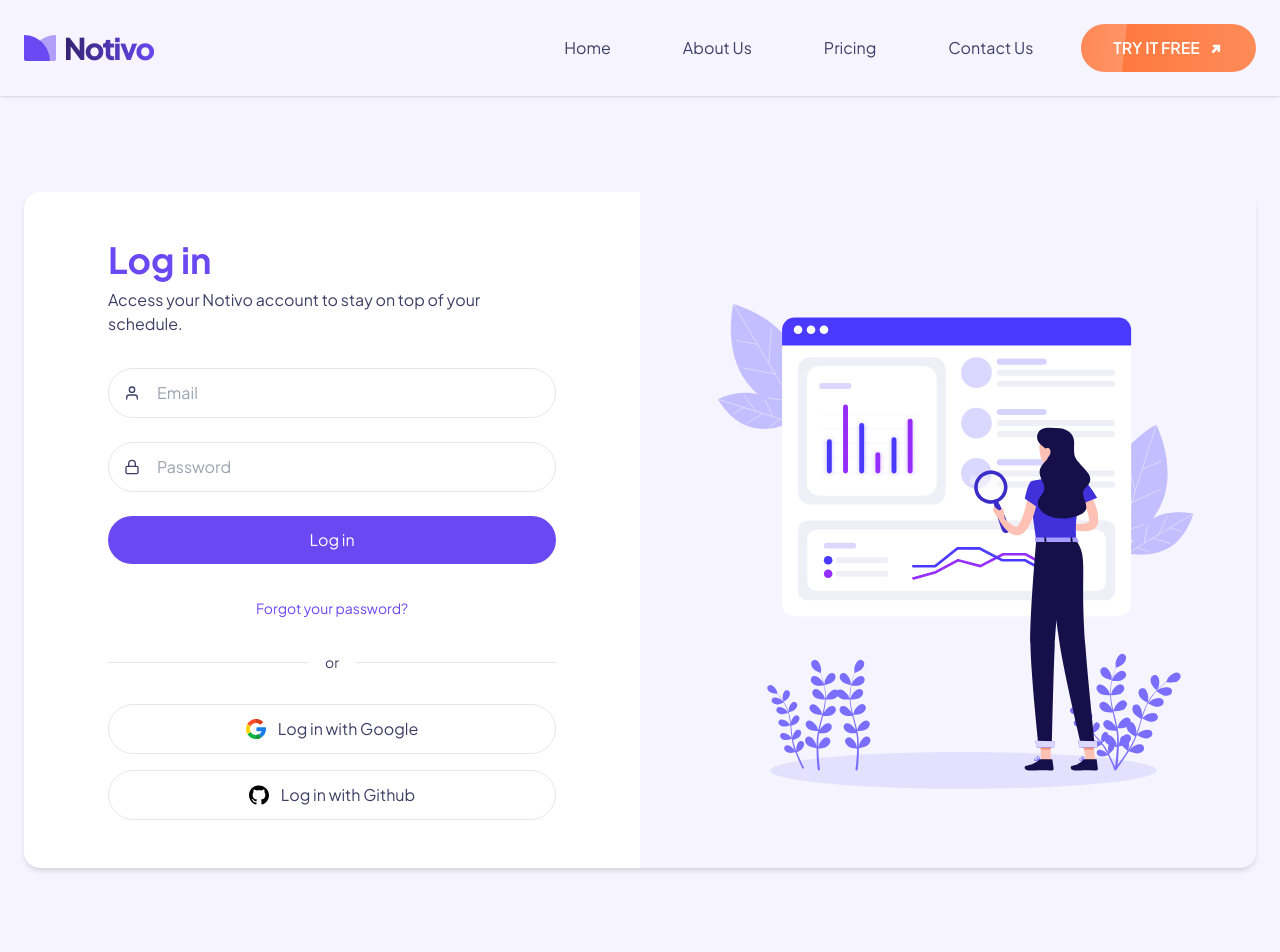
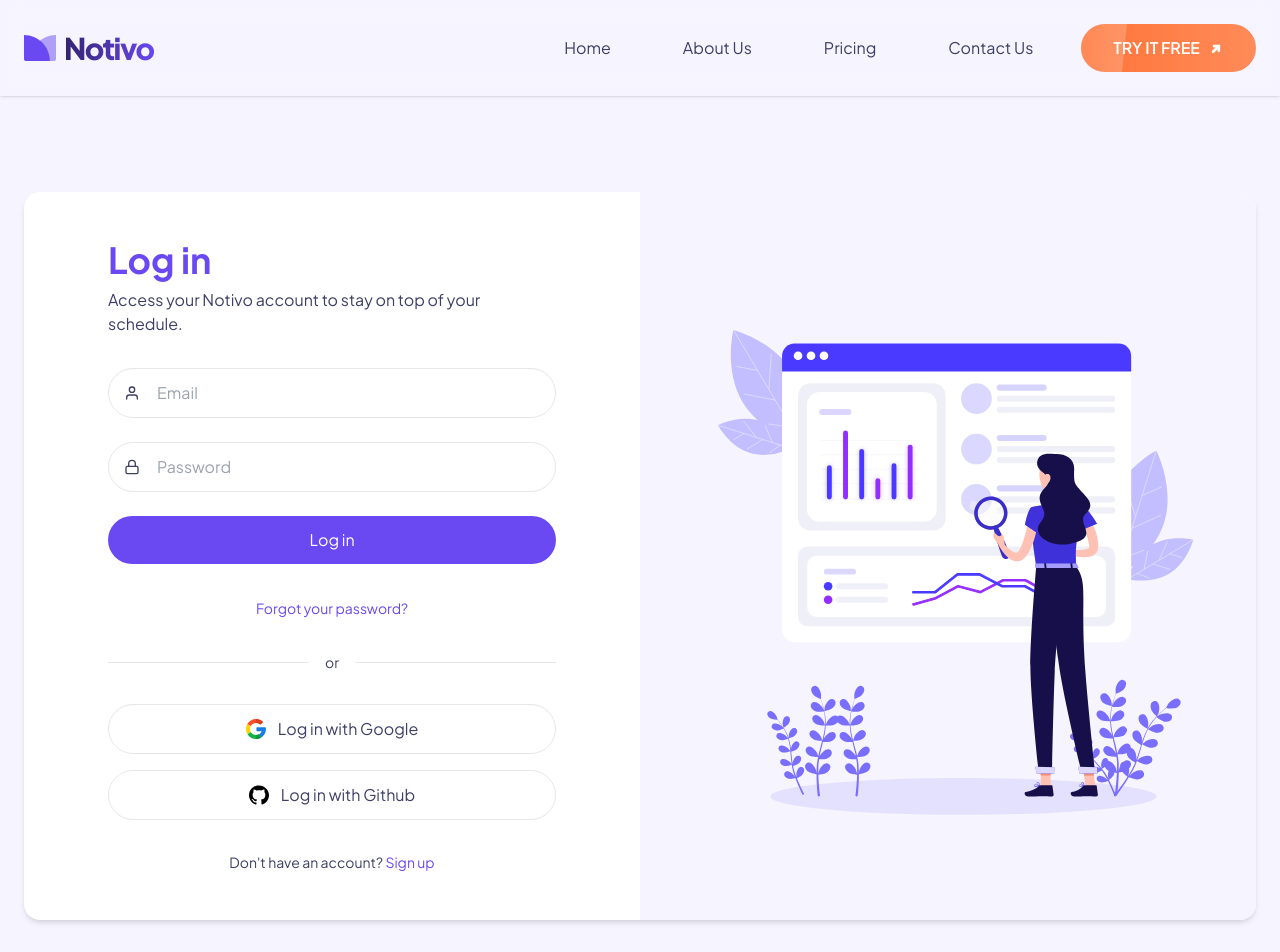
Before and after one commit to sandeep-rajputt/Notivo, a Next.js app: page /login in a window 1280 px wide. Shown: the top 952 px of the page. Built offline with nearby package versions, Linux system fonts and the light colour scheme.

Commit message:
feat: enhance authentication pages with skeleton loading and signup link in login page

```diff
--- /dev/null
+++ b/src/app/(auth)/change-password/loading.tsx
@@ -0,0 +1,7 @@
+"use client";
+
+import Skeleton from "@components/ui/Skeleton";
+
+export default function Loading() {
+  return <Skeleton className="my-20 h-80 max-w-96" />;
+}
--- a/src/app/(auth)/change-password/page.tsx
+++ b/src/app/(auth)/change-password/page.tsx
@@ -5,6 +5,7 @@ import { useRouter, useSearchParams } from "next/navigation";
 import { motion, AnimatePresence } from "framer-motion";
 import CustomBox from "@components/ui/Custom-box";
 import PasswordInput from "@components/ui/Password-input";
+import Skeleton from "@components/ui/Skeleton";
 
 export default function Page() {
   return (
@@ -77,11 +78,8 @@ function PasswordReset() {
     <div className="flex items-center justify-center py-28">
       <AnimatePresence mode="wait">
         {step === "validating" && (
-          <CustomBox className="flex items-center justify-center py-12">
-            <div className="h-12 w-12 animate-spin rounded-full border-4 border-primary border-t-transparent"></div>
-          </CustomBox>
+          <Skeleton className=" h-80 max-w-96 rounded-2xl" />
         )}
-
         {step === "invalid" && (
           <CustomBox>
             <div className="space-y-6 text-center">
--- /dev/null
+++ b/src/app/(auth)/forgot-password/loading.tsx
@@ -0,0 +1,7 @@
+"use client";
+
+import Skeleton from "@components/ui/Skeleton";
+
+export default function Loading() {
+  return <Skeleton className="my-20 h-80 max-w-96" />;
+}
--- /dev/null
+++ b/src/app/(auth)/login/loading.tsx
@@ -0,0 +1,7 @@
+"use client";
+
+import Skeleton from "@components/ui/Skeleton";
+
+export default function Loading() {
+  return <Skeleton className="my-20 h-[828px]" />;
+}
--- a/src/app/(auth)/login/page.tsx
+++ b/src/app/(auth)/login/page.tsx
@@ -27,7 +27,13 @@ export default function Page() {
     <main className="lg:py-28 py-12 text-primary-word">
       <div className="flex bg-white rounded-2xl overflow-hidden shadow-md">
         <div className="flex w-full items-center justify-center px-6 py-12 lg:w-1/2 lg:px-8">
-          <div className="w-full max-w-md space-y-8">
+          <motion.div
+            initial={{ opacity: 0, y: 20 }}
+            animate={{ opacity: 1, y: 0 }}
+            exit={{ opacity: 0, y: -20 }}
+            transition={{ duration: 0.3 }}
+            className="w-full max-w-md space-y-8"
+          >
             <div className="space-y-2">
               <h1 className="text-4xl font-bold text-primary">Log in</h1>
               <p className="text-primary-word">
@@ -126,7 +132,16 @@ export default function Page() {
                 <span>Log in with Github</span>
               </motion.button>
             </div>
-          </div>
+            <div className="text-center text-sm">
+              Don&apos;t have an account?{" "}
+              <Link
+                href="/signup"
+                className="text-primary hover:text-primary-light"
+              >
+                Sign up
+              </Link>
+            </div>
+          </motion.div>
         </div>
 
         {/* Right Section */}
--- /dev/null
+++ b/src/app/(auth)/signup/loading.tsx
@@ -0,0 +1,7 @@
+"use client";
+
+import Skeleton from "@components/ui/Skeleton";
+
+export default function Loading() {
+  return <Skeleton className="my-20 h-[828px]" />;
+}
--- a/src/app/globals.css
+++ b/src/app/globals.css
@@ -35,3 +35,12 @@ body {
 .small-scrollbar::-webkit-scrollbar {
   width: 0px;
 }
+
+@keyframes shimmer {
+  0% {
+    background-position: 200% 0;
+  }
+  100% {
+    background-position: -200% 0;
+  }
+}
--- a/src/components/ui/Custom-box.tsx
+++ b/src/components/ui/Custom-box.tsx
@@ -1,6 +1,5 @@
 "use client";
 
-import { motion } from "framer-motion";
 import { ReactNode } from "react";
 
 interface CustomBoxProps {
@@ -10,13 +9,10 @@ interface CustomBoxProps {
 
 export default function Page({ children, className = "" }: CustomBoxProps) {
   return (
-    <motion.div
-      initial={{ opacity: 0, y: 20 }}
-      animate={{ opacity: 1, y: 0 }}
-      exit={{ opacity: 0, y: -20 }}
+    <div
       className={`w-full max-w-md rounded-2xl bg-white p-8 shadow-lg ${className}`}
     >
       {children}
-    </motion.div>
+    </div>
   );
 }
--- /dev/null
+++ b/src/components/ui/Skeleton.tsx
@@ -0,0 +1,36 @@
+"use client";
+
+type Props = {
+  width?: string;
+  height?: string;
+  circle?: boolean;
+  shimmer?: boolean;
+  className?: string;
+};
+
+const Skeleton = ({
+  width = "w-full",
+  height = "h-4",
+  circle = false,
+  shimmer = true,
+  className = "",
+}: Props) => {
+  return (
+    <div
+      className={`${width} ${height} ${
+        circle ? "rounded-full" : "rounded"
+      } bg-gray-300
+        ${
+          shimmer
+            ? "bg-gradient-to-r from-skeleton via-skeleton-secondary to-skeleton animate-shimmer"
+            : ""
+        } ${className}`}
+      style={{
+        backgroundSize: "200% 100%",
+        animation: shimmer ? "shimmer 1.5s infinite linear" : "none",
+      }}
+    ></div>
+  );
+};
+
+export default Skeleton;
--- a/tailwind.config.ts
+++ b/tailwind.config.ts
@@ -23,6 +23,10 @@ export default {
           DEFAULT: "#FF7438",
           light: "#FF8B59",
         },
+        skeleton: {
+          DEFAULT: "#fff",
+          secondary: "#ebe6fe",
+        },
       },
     },
     screens: {
```
